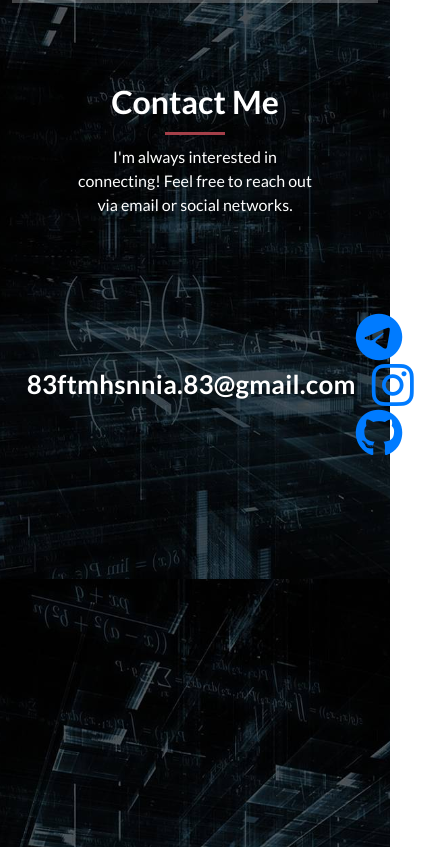
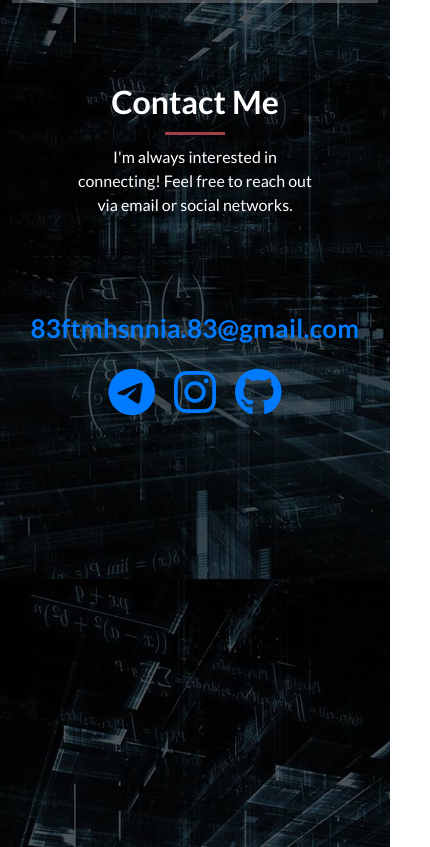
Before and after one commit to FatemehHasannia/FatemehHasannia.github.io, a plain HTML site: page index.html in a window 390 px wide. Shown: the part 3641-4488 px from the top of the page, 430 px wide, since content can reach past the window. Drawn offline with Linux system fonts and the light colour scheme.

Commit message:
contact me section responsived

```diff
--- a/index.html
+++ b/index.html
@@ -178,10 +178,11 @@ https://templatemo.com/tm-531-reflux
             <div class="isotope-box">
               <div class="isotope-item" data-type="Mathmatic">
                 <figure class="snip1321">
-                  <img src="assets/images/portfolio-01.jpg" class="embed-responsive embed-responsive-1by1" alt="sq-sample26" />
+                  <img src="assets/images/portfolio-01.jpg" class="embed-responsive embed-responsive-1by1"
+                    alt="sq-sample26" />
                   <figcaption>
-                    <a href="https://github.com/Erfan4708/CalculusProject" data-lightbox="image-1" data-title="Caption"><i
-                        class="fa fa-github"></i></a>
+                    <a href="https://github.com/Erfan4708/CalculusProject" data-lightbox="image-1"
+                      data-title="Caption"><i class="fa fa-github"></i></a>
                     <h4>Analyzing Cones and Geometric shapes</h4>
                     <span>Gained a deeper understanding of cone geometry and its properties.</span>
                   </figcaption>
@@ -202,9 +203,11 @@ https://templatemo.com/tm-531-reflux
         </div>
         <div class="row">
           <div class="right-content w-100">
-            <div class="container d-flex justify-content-between align-items-center w-100">
-              <h4 class="font-weight-bold mb-0">83ftmhsnnia.83@gmail.com</h4>
-              <div class="social-network">
+            <div class="container d-md-flex justify-content-between align-items-center w-100">
+              <h4 class="font-weight-bold mb-4 mb-md-0 text-center">
+                <a href="mailto:83ftmhsnnia.83@gmail.com">83ftmhsnnia.83@gmail.com</a>
+              </h4>
+              <div class="social-network d-flex justify-content-center d-md-block">
                 <ul class="soial-icons">
                   <li>
                     <a href="https://t.me/ftm_hsnia"><i class="fa fa-3x fa-telegram"></i></a>
```
